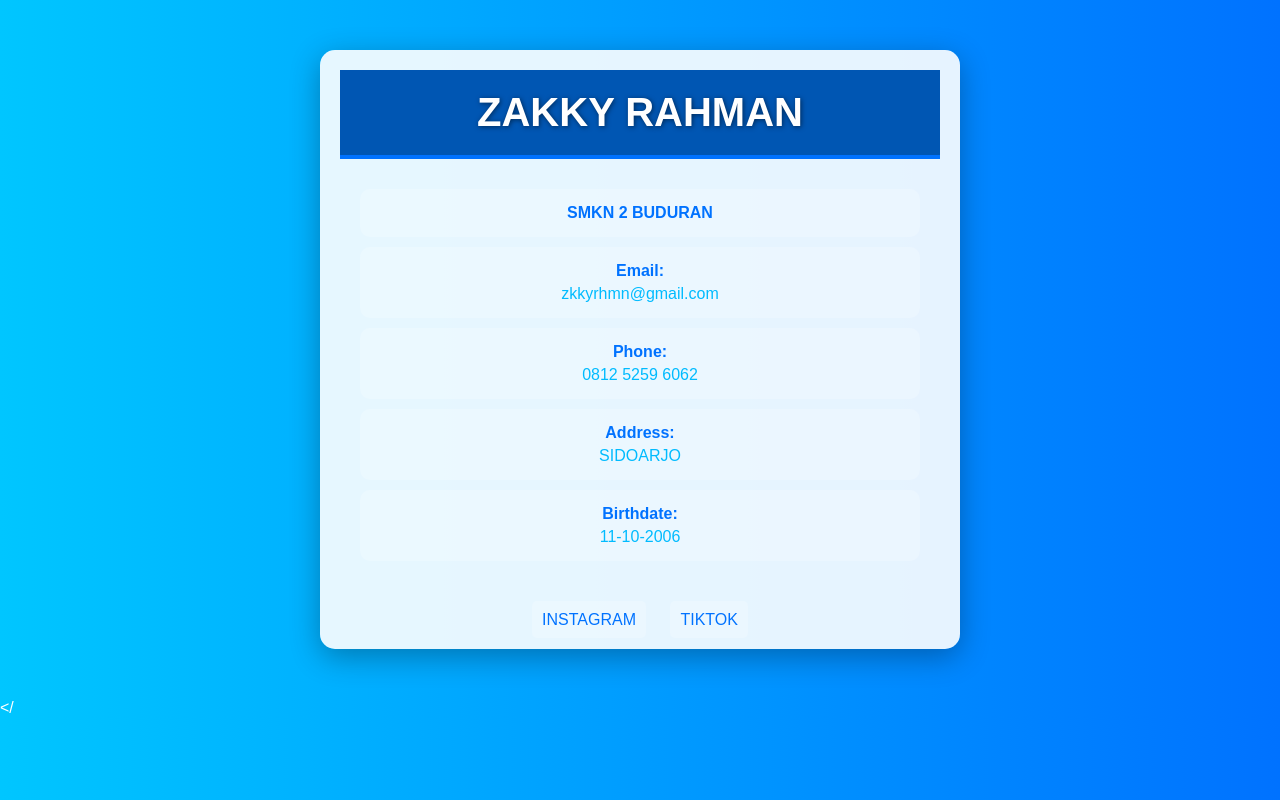
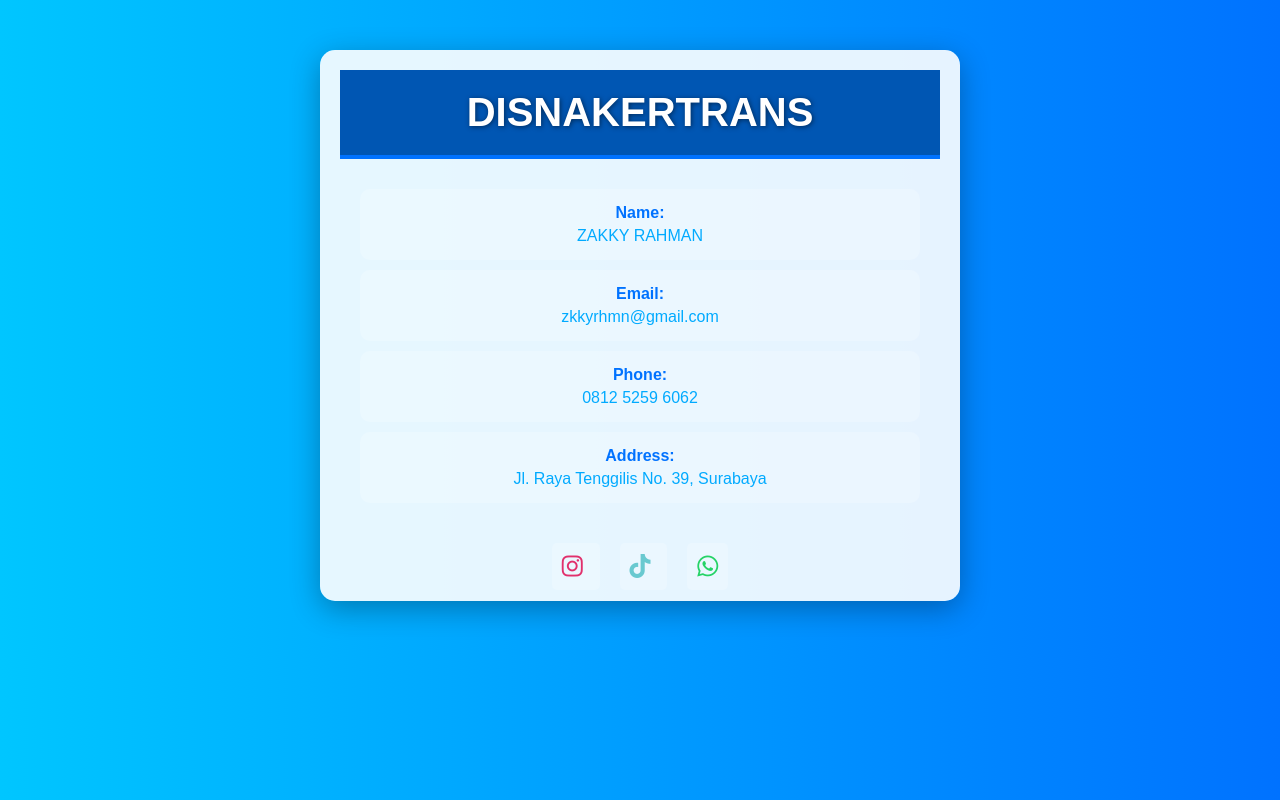
Before and after one commit to Zakkyrahman/idcard, a plain HTML site: page index.html in a window 1280 px wide. Drawn offline with Linux system fonts and the light colour scheme.

Commit message:
update lagi
2

```diff
--- a/index.html
+++ b/index.html
@@ -4,6 +4,7 @@
     <meta charset="UTF-8">
     <meta name="viewport" content="width=device-width, initial-scale=1.0">
     <title>DISNAKERTRANS JATIM</title>
+    <link rel="stylesheet" href="https://cdnjs.cloudflare.com/ajax/libs/font-awesome/6.0.0-beta3/css/all.min.css">
     <style>
         body {
             font-family: 'Arial', sans-serif;
@@ -42,7 +43,6 @@
             border-radius: 10px;
             padding: 15px;
             margin: 10px 0;
-            color: #0056b3;
         }
         .info-label {
             color: #0072ff;
@@ -50,7 +50,7 @@
         }
         .info-value {
             display: block;
-            color: #00bbff;
+            color: #00aaff;
             margin-top: 5px;
         }
         .social-media {
@@ -65,6 +65,7 @@
             color: #0072ff;
             text-decoration: none;
             transition: background-color 0.3s, transform 0.3s;
+            font-size: 24px; /* Size of the icons */
         }
         .social-media a:hover {
             background-color: rgba(255, 255, 255, 0.5);
@@ -86,12 +87,12 @@
 <body>
     <div class="profile-container">
         <div class="profile-header">
-            <h2 class="profile-name">ZAKKY RAHMAN</h2>
+            <h2 class="profile-name">DISNAKERTRANS</h2>
         </div>
         <div class="profile-info">
             <div class="info-item">
-                <span class="info-label">SMKN 2 BUDURAN</span>
-                <!-- <span class="info-value">ZAKKY RAHMAN</span> -->
+                <span class="info-label">Name:</span>
+                <span class="info-value">ZAKKY RAHMAN</span>
             </div>
             <div class="info-item">
                 <span class="info-label">Email:</span>
@@ -102,17 +103,21 @@
                 <span class="info-value">0812 5259 6062</span>
             </div>
             <div class="info-item">
-                <span class="info-label">Address:</span>
-                <span class="info-value">SIDOARJO</span>
-            </div>
-            <div class="info-item">
-                <span class="info-label">Birthdate:</span>
-                <span class="info-value">11-10-2006</span>
+                <span class=" info-label">Address:</span>
+                <span class="info-value">Jl. Raya Tenggilis No. 39, Surabaya</span>
             </div>
         </div>
         <div class="social-media">
-            <a href="https://www.instagram.com/zakkyrahmn" target="_blank">INSTAGRAM</a>
-            <a href="https://www.tiktok.com/@.uncontrol?_t=8qaM4hKvHue&_r=1" target="_blank">TIKTOK</a>
+            <a href="https://www.instagram.com/zakkyrahmn/" target="_blank">
+                <i class="fab fa-instagram" style="color: #E1306C;"></i>
+            </a>
+            <a href="https://www.tiktok.com/@.uncontrol?_t=8qaM4hKvHue&_r=1" target="_blank">
+                <i class="fab fa-tiktok" style="color: #69C9D0;"></i>
+            </a>
+            <a href="https://wa.me/+6281252596062" target="_blank">
+                <i class="fab fa-whatsapp" style="color: #25D366;"></i>
+            </a>
         </div>
     </div>
-</
+</body>
+</html>
```
